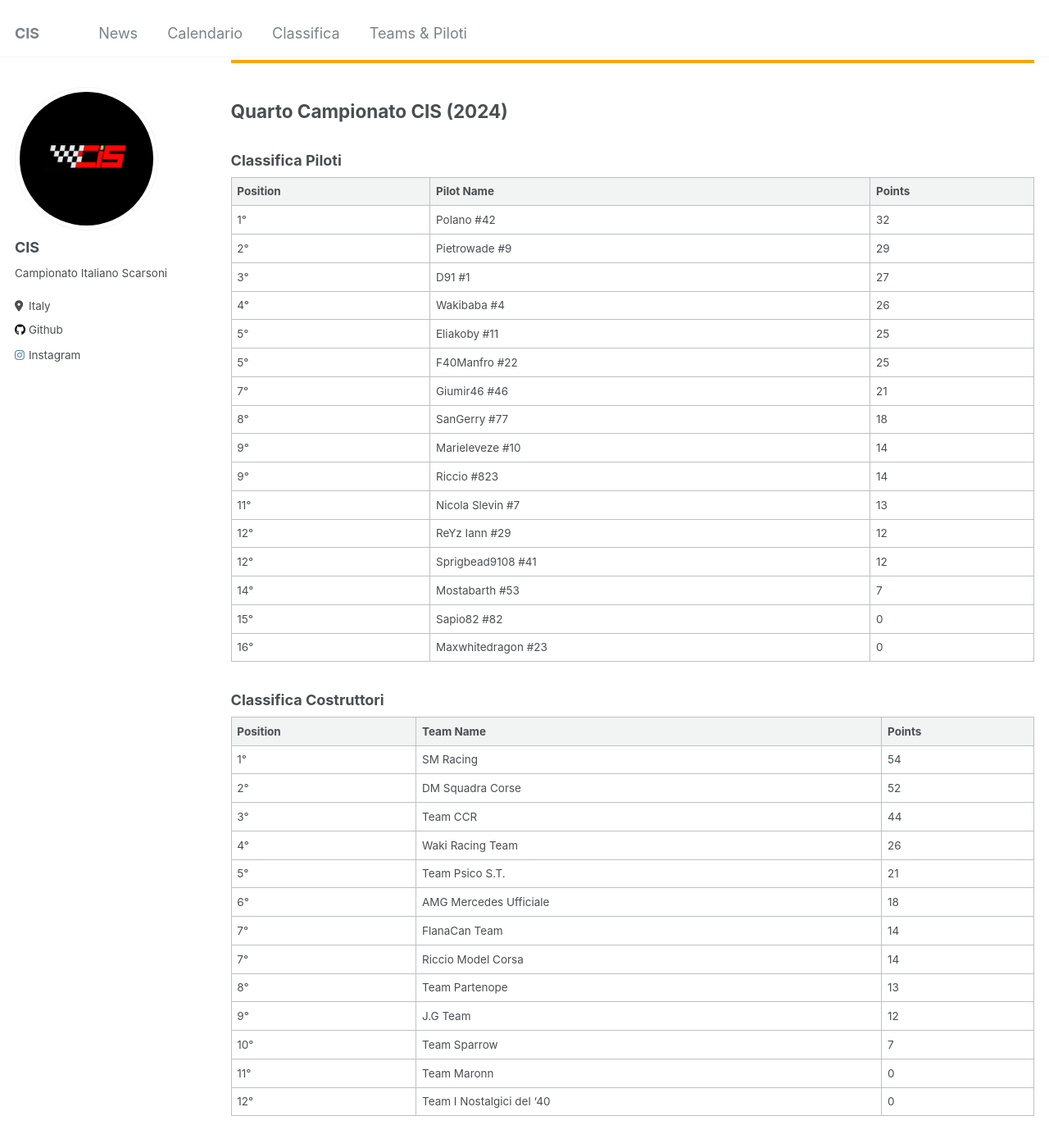
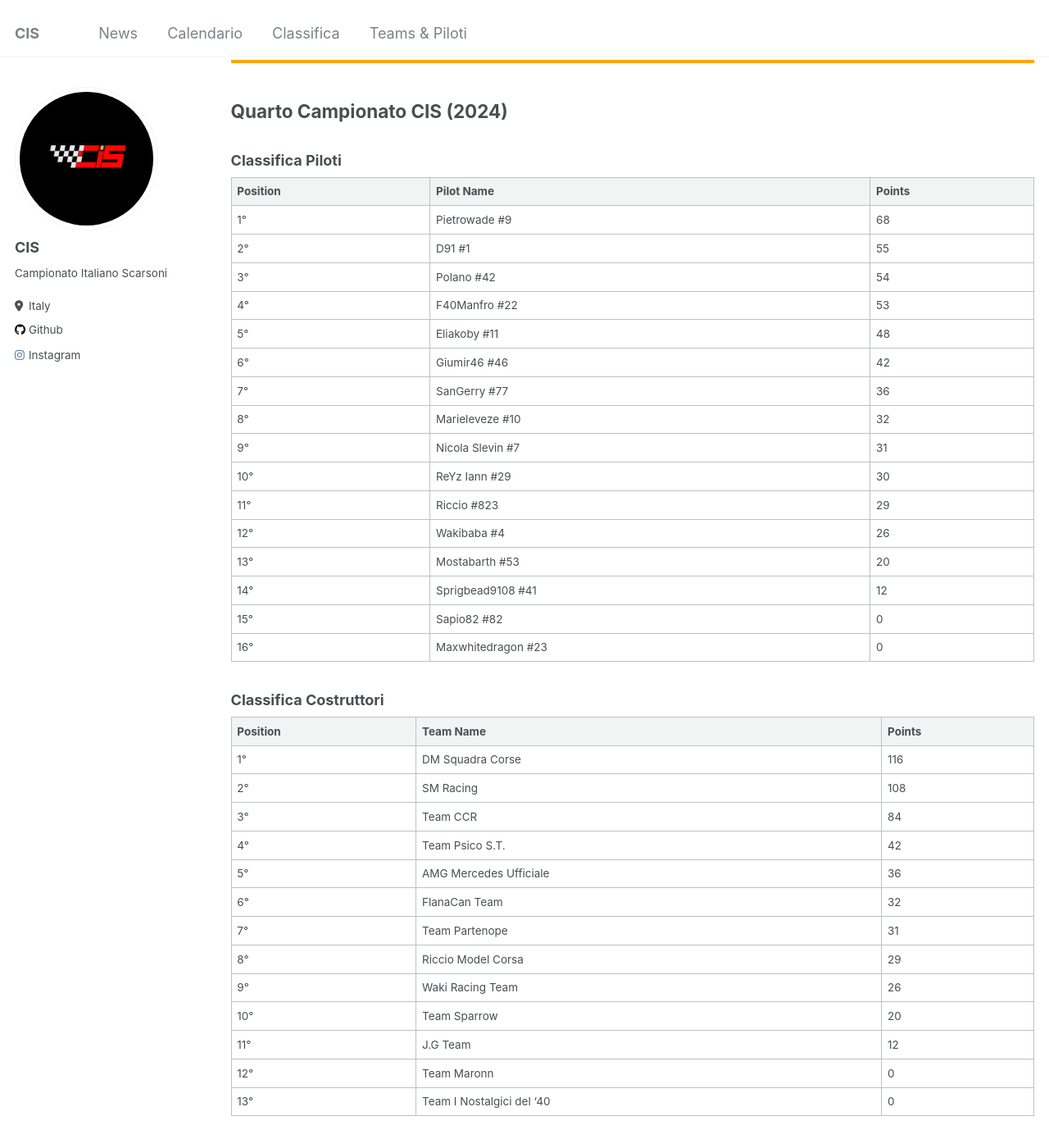
Before and after one commit to campionatoscarsoni/campionatoscarsoni.github.io, a Jekyll site: the page built from _pages/results.md, in a window 1280 px wide and 1400 px high, scrolled down 234 px. Shown: the whole window at 82% size. Built offline with Jekyll 4.4.1, drawn with Linux system fonts in a browser that asks for light colours.

Commit message:
results, mugello

```diff
--- a/_pages/results.md
+++ b/_pages/results.md
@@ -21,20 +21,20 @@ author_profile: true
 
 | **Position** | **Pilot Name**      | **Points**  |
 |--------------|---------------------|-------------|
-| 1°  | Polano #42          | 32 |
-| 2°  | Pietrowade #9       | 29 |
-| 3°  | D91 #1              | 27 |
-| 4°  | Wakibaba #4         | 26 |
-| 5°  | Eliakoby #11        | 25 |
-| 5°  | F40Manfro #22       | 25 |
-| 7°  | Giumir46 #46        | 21 |
-| 8°  | SanGerry #77        | 18 |
-| 9°  | Marieleveze #10     | 14 |
-| 9°  | Riccio #823         | 14 |
-| 11° | Nicola Slevin #7    | 13 |
-| 12° | ReYz Iann #29       | 12 |
-| 12° | Sprigbead9108 #41   | 12 |
-| 14° | Mostabarth #53      | 7  |
+| 1°  | Pietrowade #9       | 68 |
+| 2°  | D91 #1              | 55 |
+| 3°  | Polano #42          | 54 |
+| 4°  | F40Manfro #22       | 53 |
+| 5°  | Eliakoby #11        | 48 |
+| 6°  | Giumir46 #46        | 42 |
+| 7°  | SanGerry #77        | 36 |
+| 8°  | Marieleveze #10     | 32 |
+| 9°  | Nicola Slevin #7    | 31 |
+| 10° | ReYz Iann #29       | 30 |
+| 11° | Riccio #823         | 29 |
+| 12° | Wakibaba #4         | 26 |
+| 13° | Mostabarth #53      | 20 |
+| 14° | Sprigbead9108 #41   | 12 |
 | 15° | Sapio82 #82         | 0  |
 | 16° | Maxwhitedragon #23  | 0  |
 
@@ -43,16 +43,16 @@ author_profile: true
 
 | **Position** | **Team Name**            | **Points** |
 |--------------|--------------------------|------------|
-| 1°  | SM Racing                 | 54 |
-| 2°  | DM Squadra Corse          | 52 |
-| 3°  | Team CCR                  | 44 |
-| 4°  | Waki Racing Team          | 26 |
-| 5°  | Team Psico S.T.           | 21 |
-| 6°  | AMG Mercedes Ufficiale    | 18 |
-| 7°  | FlanaCan Team             | 14 |
-| 7°  | Riccio Model Corsa        | 14 |
-| 8°  | Team Partenope            | 13 |
-| 9°  | J.G Team                  | 12 |
-| 10° | Team Sparrow              | 7  |
-| 11° | Team Maronn               | 0  |
-| 12° | Team I Nostalgici del '40 | 0  |
+| 1°  | DM Squadra Corse          | 116 |
+| 2°  | SM Racing                 | 108 |
+| 3°  | Team CCR                  | 84 |
+| 4°  | Team Psico S.T.           | 42 |
+| 5°  | AMG Mercedes Ufficiale    | 36 |
+| 6°  | FlanaCan Team             | 32 |
+| 7°  | Team Partenope            | 31 |
+| 8°  | Riccio Model Corsa        | 29 |
+| 9°  | Waki Racing Team          | 26 |
+| 10° | Team Sparrow              | 20 |
+| 11° | J.G Team                  | 12 |
+| 12° | Team Maronn               | 0  |
+| 13° | Team I Nostalgici del '40 | 0  |
```
Also changed, not shown: _calendar/grand_oak.md (+2 -2 lines), _calendar/mugello.md (added, +71 -0 lines), _pages/calendar.md (+4 -5 lines).
